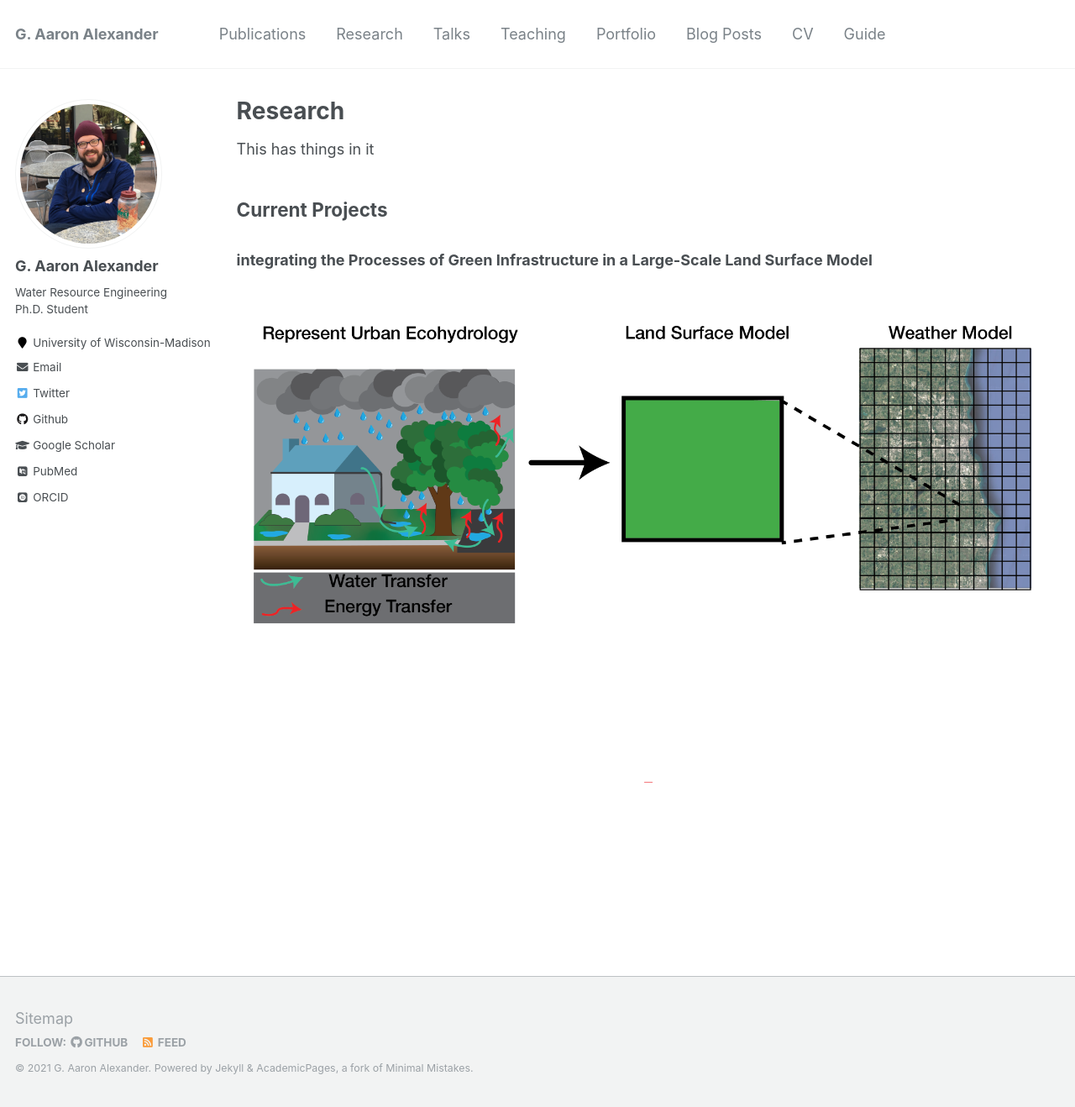
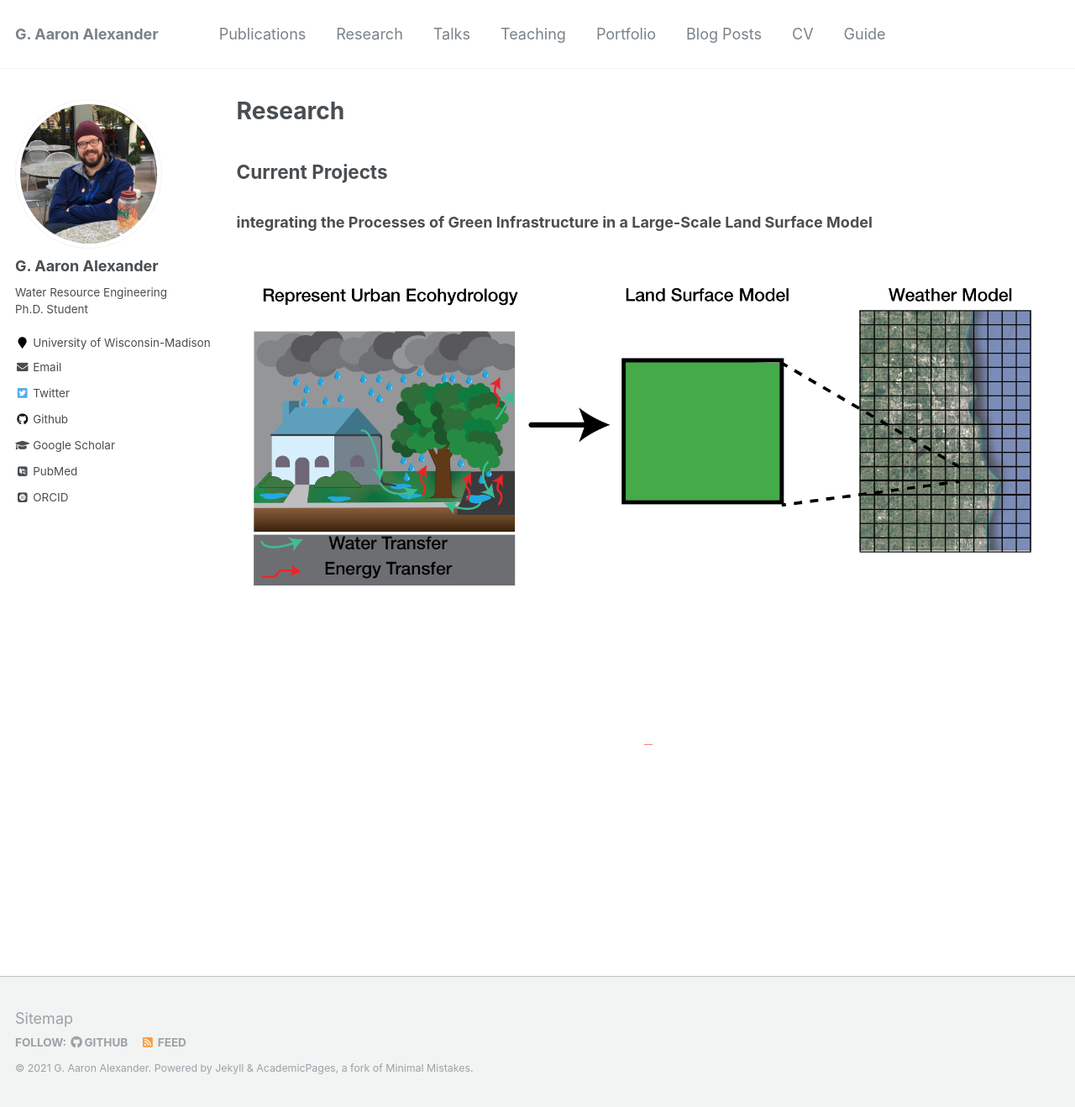
Before and after one commit to GAaronAlexander/gaaronalexander.github.io, a Jekyll site: the page built from _pages/research.md, in a window 1280 px wide and 1318 px high. Shown: the whole window at 84% size. Built offline with Jekyll 4.4.1, drawn with Linux system fonts in a browser that asks for light colours; some web fonts are replaced.

Commit message:
config research added

```diff
--- a/_pages/research.md
+++ b/_pages/research.md
@@ -4,7 +4,7 @@ title: "Research"
 permalink: /research/
 author_profile: true
 ---
-This has things in it
+
 ## Current Projects
 
 ### integrating the Processes of Green Infrastructure in a Large-Scale Land Surface Model
```
